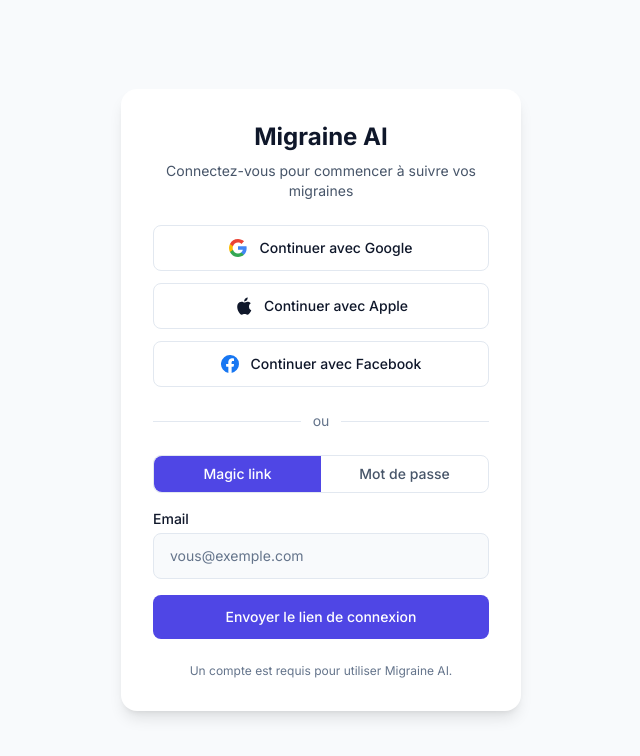
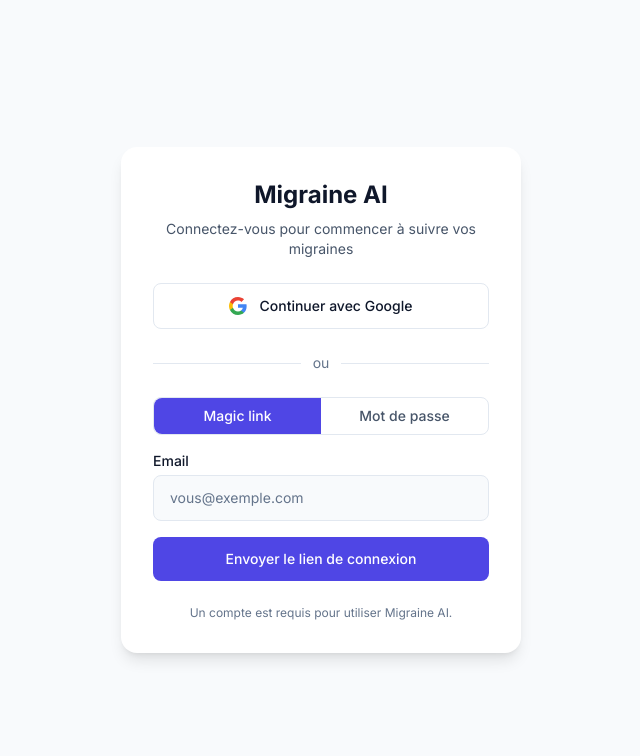
Before and after one commit to blamouche/migraine-tracker-web, a React (Vite) app in the folder apps/desktop/: page /login in a window 1280 px wide. Shown: the top 756 px of the page, without its empty margins (319-959 px from the left). Built offline with nearby package versions, Linux system fonts and the light colour scheme; no server answers.

Commit message:
feat(auth): keep only Google as OAuth provider
Remove Apple and Facebook login buttons — Google is the only
active provider for now.

Co-Authored-By: Claude Opus 4.6 (1M context) <noreply@anthropic.com>

```diff
--- a/apps/desktop/src/pages/LoginPage.tsx
+++ b/apps/desktop/src/pages/LoginPage.tsx
@@ -103,8 +103,7 @@ export function LoginPage() {
           </p>
         </div>
 
-        {/* Social login buttons */}
-        <div className="flex flex-col gap-3">
+        {/* Google login */}
         <button
           type="button"
           onClick={() => handleSocialLogin('google')}
@@ -113,23 +112,6 @@ export function LoginPage() {
           <GoogleIcon />
           Continuer avec Google
         </button>
-          <button
-            type="button"
-            onClick={() => handleSocialLogin('apple')}
-            className="flex w-full items-center justify-center gap-3 rounded-(--radius-md) border border-(--color-border) bg-(--color-bg-elevated) px-4 py-3 text-sm font-medium text-(--color-text-primary) transition-colors hover:bg-(--color-bg-subtle)"
-          >
-            <AppleIcon />
-            Continuer avec Apple
-          </button>
-          <button
-            type="button"
-            onClick={() => handleSocialLogin('facebook')}
-            className="flex w-full items-center justify-center gap-3 rounded-(--radius-md) border border-(--color-border) bg-(--color-bg-elevated) px-4 py-3 text-sm font-medium text-(--color-text-primary) transition-colors hover:bg-(--color-bg-subtle)"
-          >
-            <FacebookIcon />
-            Continuer avec Facebook
-          </button>
-        </div>
 
         {/* Separator */}
         <div className="my-6 flex items-center gap-3">
@@ -388,26 +370,3 @@ function GoogleIcon() {
     </svg>
   )
 }
-
-function AppleIcon() {
-  return (
-    <svg width="18" height="18" viewBox="0 0 18 18" fill="currentColor" aria-hidden="true">
-      <path d="M14.94 9.63c-.023-2.174 1.773-3.22 1.853-3.27-1.008-1.476-2.58-1.677-3.14-1.7-1.337-.136-2.61.787-3.29.787-.68 0-1.73-.767-2.843-.747-1.463.02-2.812.85-3.565 2.16-1.52 2.636-.39 6.543 1.092 8.683.724 1.047 1.588 2.222 2.722 2.18 1.092-.044 1.504-.707 2.824-.707 1.32 0 1.69.707 2.843.685 1.174-.02 1.92-1.067 2.64-2.117.832-1.214 1.175-2.39 1.196-2.45-.026-.012-2.295-.882-2.318-3.497zM12.77 3.18c.6-.73 1.007-1.744.896-2.755-.866.035-1.916.577-2.537 1.305-.556.643-1.043 1.67-.912 2.656.966.075 1.953-.49 2.553-1.206z" />
-    </svg>
-  )
-}
-
-function FacebookIcon() {
-  return (
-    <svg width="18" height="18" viewBox="0 0 18 18" aria-hidden="true">
-      <path
-        d="M18 9a9 9 0 10-10.406 8.89v-6.29H5.309V9h2.285V7.017c0-2.255 1.343-3.501 3.4-3.501.984 0 2.014.176 2.014.176v2.215h-1.135c-1.118 0-1.467.694-1.467 1.406V9h2.496l-.399 2.6h-2.097v6.29A9.002 9.002 0 0018 9z"
-        fill="#1877F2"
-      />
-      <path
-        d="M12.396 11.6l.399-2.6h-2.496V7.313c0-.712.349-1.406 1.467-1.406h1.135V3.692s-1.03-.176-2.014-.176c-2.057 0-3.4 1.246-3.4 3.501V9H5.309v2.6h2.285v6.29a9.07 9.07 0 002.812 0v-6.29h2.097z"
-        fill="#fff"
-      />
-    </svg>
-  )
-}
```
Lines whose indentation alone changed are shown as unchanged.
